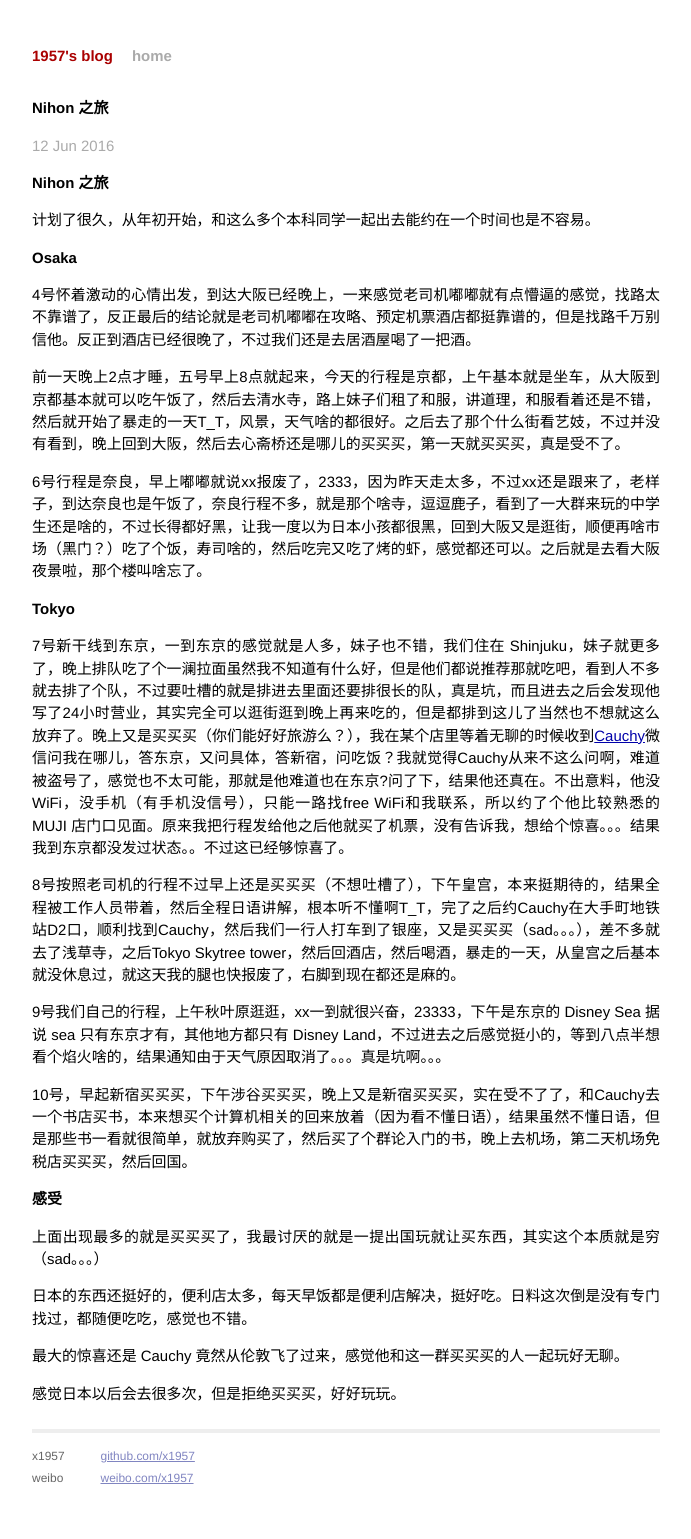
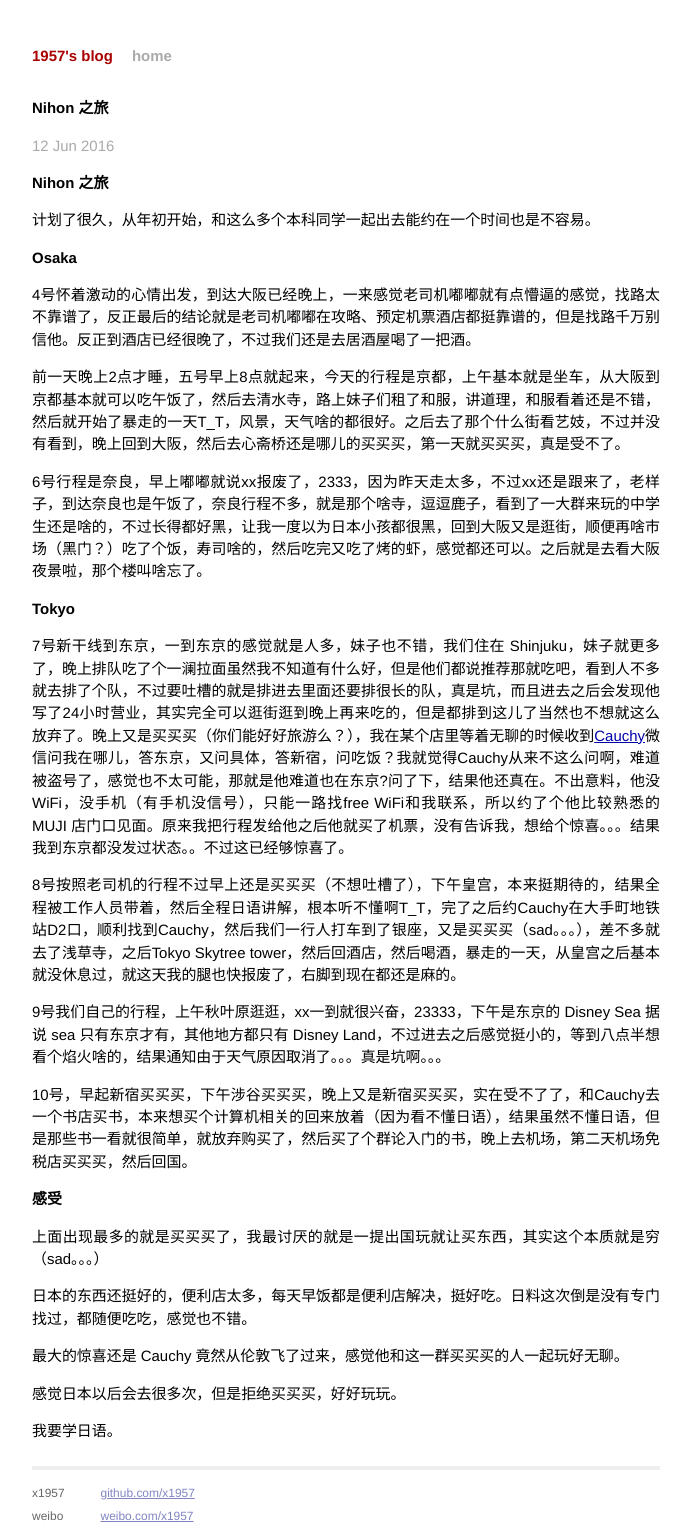
Before and after one commit to x1957/x1957.github.com, a Jekyll site: the page built from _posts/2016-06-12-Nihon.markdown, in a window 1280 px wide. Shown: the whole page, without its empty margins (294-985 px from the left). Built offline with Jekyll 4.4.1, drawn with Linux system fonts in a browser that asks for light colours; Markdown is read by kramdown in place of the engine named in the settings; before the commit the page ends 1502 px from its top, so only the background shows below that.

Commit message:
nihon + learn japanese

```diff
--- a/_posts/2016-06-12-Nihon.markdown
+++ b/_posts/2016-06-12-Nihon.markdown
@@ -35,3 +35,5 @@ categories: jekyll update
 最大的惊喜还是 Cauchy 竟然从伦敦飞了过来，感觉他和这一群买买买的人一起玩好无聊。
 
 感觉日本以后会去很多次，但是拒绝买买买，好好玩玩。
+
+我要学日语。
```
